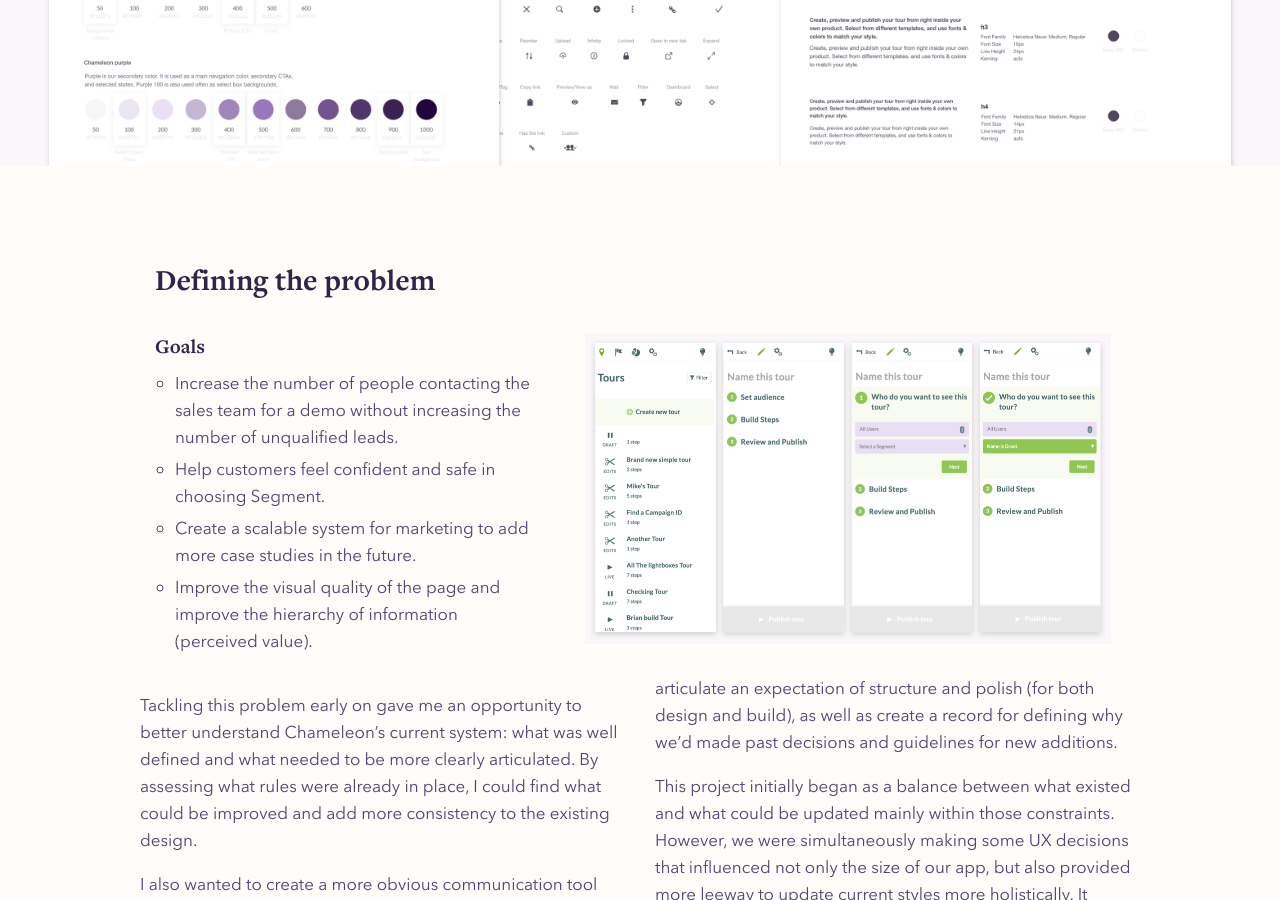
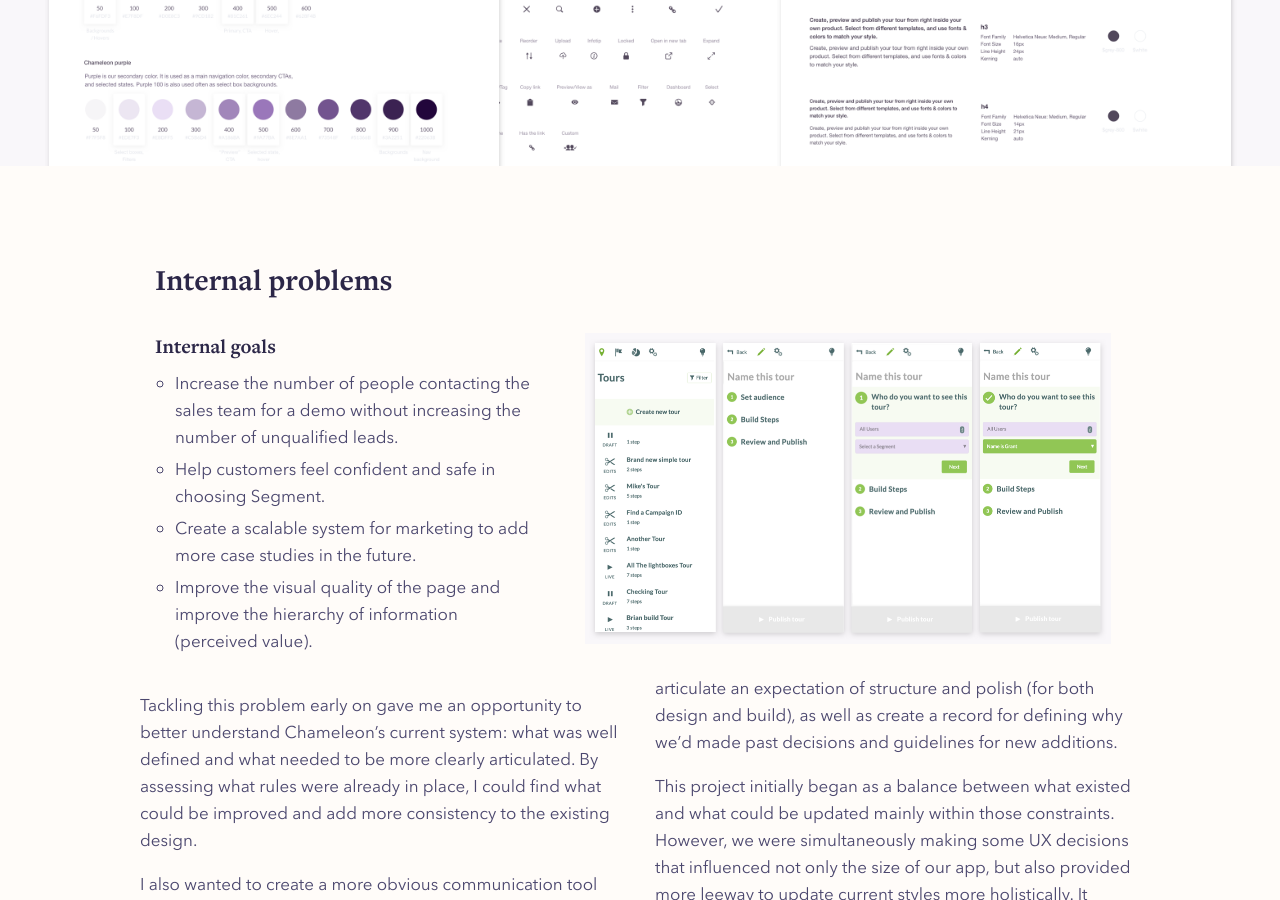
Before and after one commit to jessbottali/jessicabottali.com, a Jekyll site: the page built from projects/chameleon-design-system/index.html, in a window 1280 px wide and 900 px high, scrolled down 910 px. Built offline with Jekyll 4.4.1, drawn with Linux system fonts in a browser that asks for light colours; comment, search, counter and statistics services are not loaded.

Commit message:
Update index.html

```diff
--- a/projects/chameleon-design-system/index.html
+++ b/projects/chameleon-design-system/index.html
@@ -14,10 +14,10 @@ title: "Chameleon design system"
 </article>
 <img src="./images/full-bleed-img@2x.png" class="ProjectImage full w100" />
 <div class="Container">
-  <h2 class="ProjectWork-title">Defining the problem</h2>
+  <h2 class="ProjectWork-title">Internal problems</h2>
   <div class="Grid gutters">
     <div class="Grid-cell u-5of12">
-      <h3 class="ProjectImage-title mb2">Goals</h3>
+      <h3 class="ProjectImage-title mb2">Internal goals</h3>
       <ul class="m0 mb3">
         <li>Increase the number of people contacting the sales team for a demo without increasing the number of unqualified leads.</li>
         <li>Help customers feel confident and safe in choosing Segment.</li>
```
